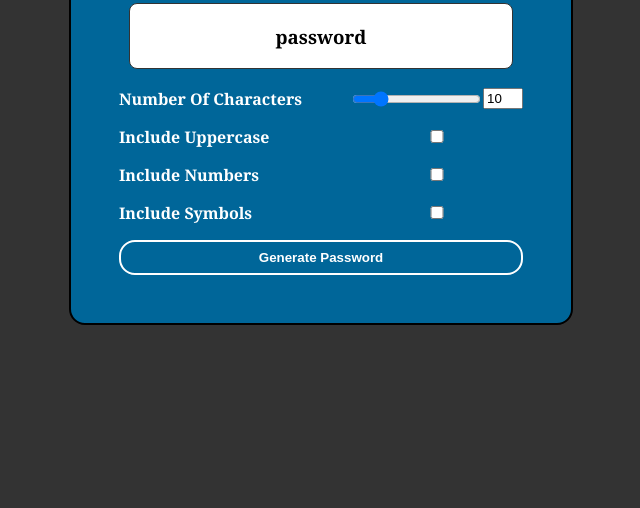
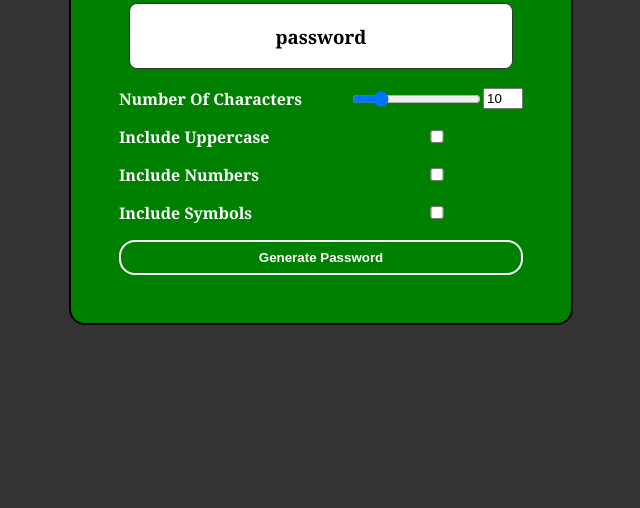
Before and after one commit to mukul13081999/project, a plain HTML site: page index.html in a window 1280 px wide. Shown: the part 292-800 px from the top of the page, without its empty margins (319-959 px from the left). Drawn offline with Linux system fonts and the light colour scheme.

Commit message:
Update styles.css

```diff
--- a/styles.css
+++ b/styles.css
@@ -10,7 +10,7 @@
 }
 
 .container {
-    background-color: #006699;
+    background-color: green;
     padding: 3rem;
     border-radius: 1rem;
     border: 2px solid black;
```
